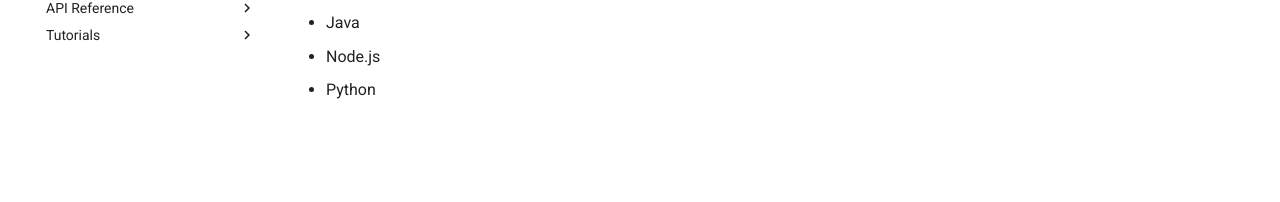
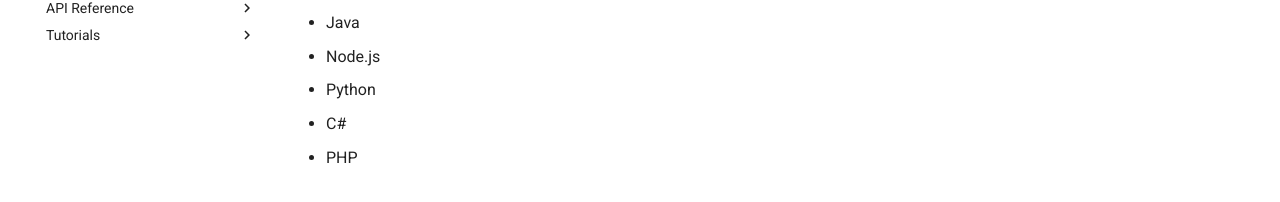
Before and after one commit to anontechnology/documentation, an MkDocs documentation site: the page built from docs/libraries.md, in a window 1280 px wide. Shown: the part 211-413 px from the top of the page. Built offline with MkDocs 1.6.1 and Material for MkDocs 9.7.7, drawn with Linux system fonts in a browser that asks for light colours.

Commit message:
Update docs/libraries.md

```diff
--- a/docs/libraries.md
+++ b/docs/libraries.md
@@ -5,3 +5,5 @@ We offer an official SDK for most languages widely used in the industry today
 - Java
 - Node.js
 - Python
+- C#
+- PHP
```
